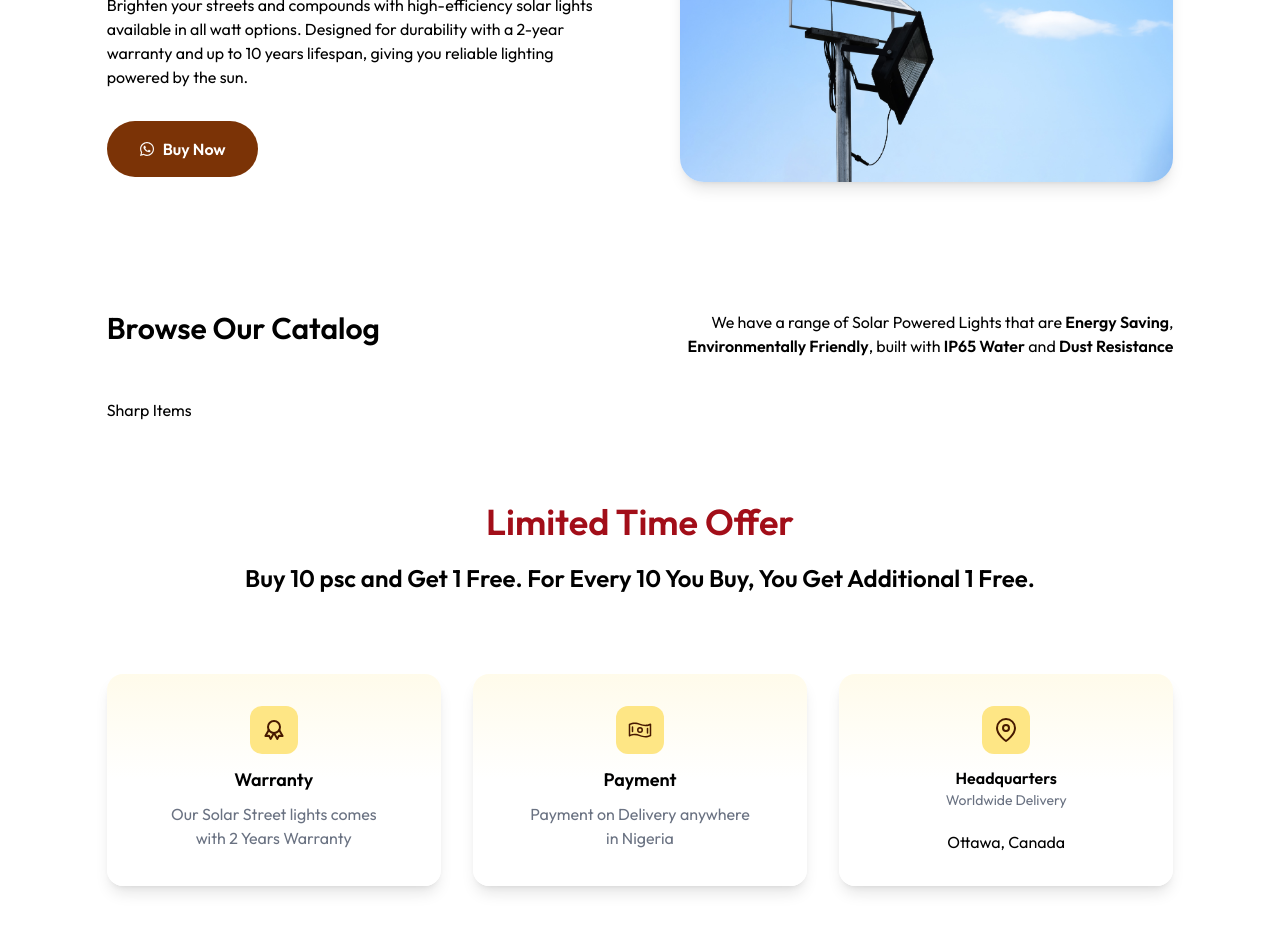
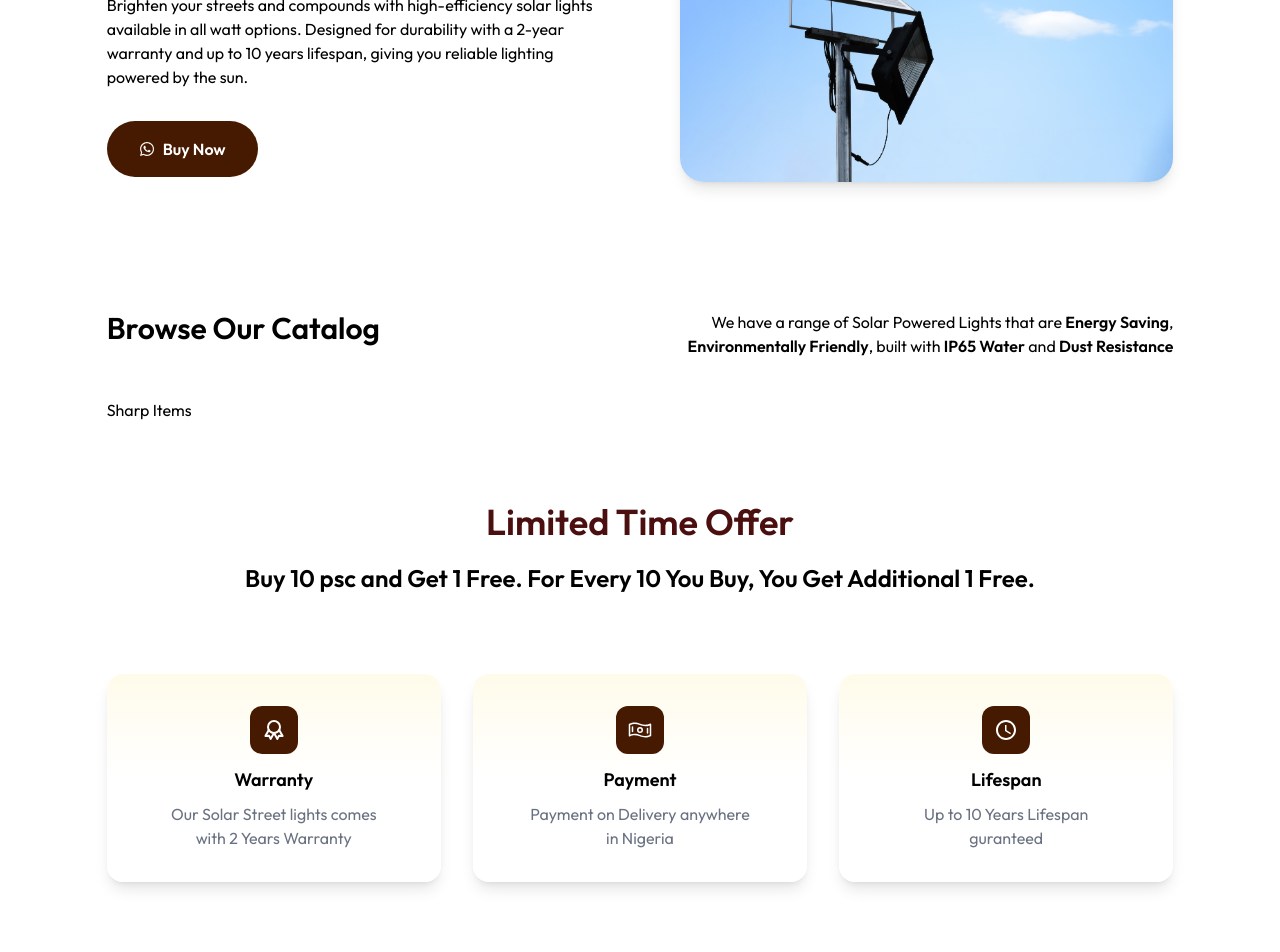
Before and after one commit to obeespace/nzeoma, a Next.js app: page / in a window 1280 px wide. Shown: the part 240-1192 px from the top of the page. Built offline with nearby package versions, Linux system fonts and the light colour scheme.

Commit message:
Update UI colors and feature card content
Changed button and text colors from amber-900/200/red-800 to amber-950/red-950 for improved contrast. Replaced the 'Headquarters' feature card with 'Lifespan', updated its icon and description, and removed location details.

```diff
--- a/app/page.js
+++ b/app/page.js
@@ -4,7 +4,7 @@ import { motion } from "framer-motion";
 import { TbAward } from "react-icons/tb";
 import { PiMoneyWavy } from "react-icons/pi";
 import { FiMapPin, FiPhone, FiSend } from "react-icons/fi";
-import { MdOutlineMail } from "react-icons/md";
+import { MdOutlineAccessTime } from "react-icons/md";
 import solarlanding from "../public/landing.jpg";
 import { FaWhatsapp } from "react-icons/fa";
 import Goods from "./component/Goods";
@@ -26,7 +26,7 @@ export default function Home() {
           </p>
           <motion.button
             whileTap={{ scale: 0.7 }}
-            className="mt-8 flex gap-2 items-center bg-amber-900 text-white px-8 py-4 rounded-full font-semibold hover:bg-green-600 transition"
+            className="mt-8 flex gap-2 items-center bg-amber-950 text-white px-8 py-4 rounded-full font-semibold hover:bg-amber-800 transition"
           >
             <FaWhatsapp className="animate-pulse" /> Buy Now
           </motion.button>
@@ -54,7 +54,7 @@ export default function Home() {
 
       <section>
         <div className="w-5/6 mx-auto text-center">
-          <p className="text-red-800 text-4xl font-semibold animate-pulse">
+          <p className="text-red-950 text-4xl font-semibold animate-pulse">
             Limited Time Offer
           </p>
           <p className="mt-5 text-2xl font-semibold">
@@ -72,7 +72,7 @@ export default function Home() {
             className="grid grid-cols-1 lg:grid-cols-3 gap-8 my-20 w-5/6 mx-auto"
           >
             <div className="text-center shadow-lg rounded-2xl p-8 bg-linear-to-b from-amber-50 via-white to-white">
-              <div className="px-3 py-3 rounded-xl mb-3 w-fit bg-amber-200 text-amber-950 mx-auto">
+              <div className="px-3 py-3 rounded-xl mb-3 w-fit bg-amber-950 text-white mx-auto">
                 <TbAward className="h-6 w-6 text-primary" />
               </div>
               <h3 className="font-semibold text-lg mb-2">Warranty</h3>
@@ -83,7 +83,7 @@ export default function Home() {
             </div>
 
             <div className="text-center shadow-lg rounded-2xl p-8 bg-linear-to-b from-amber-50 via-white to-white">
-              <div className="px-3 py-3 rounded-xl mb-3 w-fit bg-amber-200 text-amber-950 mx-auto">
+              <div className="px-3 py-3 rounded-xl mb-3 w-fit bg-amber-950 text-white mx-auto">
                 <PiMoneyWavy className="h-6 w-6 text-primary" />
               </div>
               <h3 className="font-semibold text-lg mb-2">Payment</h3>
@@ -93,14 +93,14 @@ export default function Home() {
             </div>
 
             <div className="text-center shadow-lg rounded-2xl p-8 bg-linear-to-b from-amber-50 via-white to-white">
-              <div className="px-3 py-3 rounded-xl mb-3 w-fit bg-amber-200 text-amber-950 mx-auto">
-                <FiMapPin className="h-6 w-6 text-primary" />
+              <div className="px-3 py-3 rounded-xl mb-3 w-fit bg-amber-950 text-white mx-auto">
+                <MdOutlineAccessTime className="h-6 w-6 text-primary" />
               </div>
-              <h3 className="font-semibold">Headquarters</h3>
-              <p className="text-sm text-muted-foreground text-gray-500 mb-5">
-                Worldwide Delivery
+              <h3 className="font-semibold text-lg mb-2">Lifespan</h3>
+              <p className="w-5/6 mx-auto text-muted-foreground text-gray-500">
+                Up to 10 Years Lifespan guranteed
               </p>
-              <p className="">Ottawa, Canada</p>
+
 
             </div>
           </motion.div>
@@ -139,7 +139,7 @@ export default function Home() {
           <div className="flex justify-center">
             <motion.button
               whileTap={{ scale: 0.7 }}
-              className="flex gap-2 items-center bg-amber-900 text-white px-8 py-4 rounded-full font-semibold hover:bg-green-600 transition"
+              className="flex gap-2 items-center bg-amber-950 text-white px-8 py-4 rounded-full font-semibold hover:bg-amber-800 transition"
             >
               <FaWhatsapp className="animate-pulse" /> Contact Us
             </motion.button>
```
